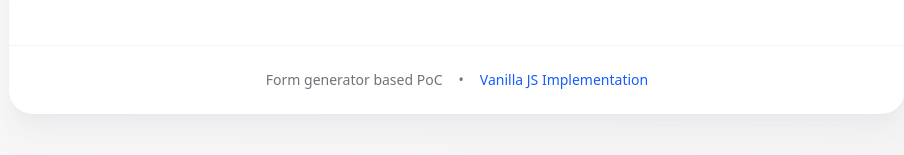
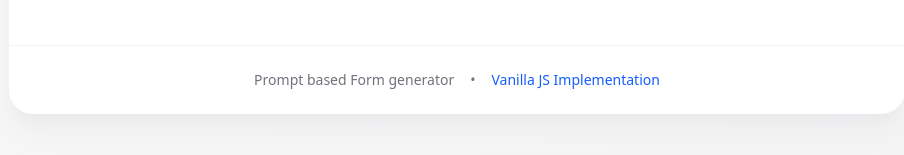
Before and after one commit to devhelpr/prompttoform, a React (Vite) app: page / in a window 1280 px wide. Shown: the part 651-806 px from the top of the page, without its empty margins (183-1087 px from the left). Built offline with nearby package versions, Linux system fonts and the light colour scheme; no server answers.

Commit message:
Update footer text in Layout component to reflect new branding as "Prompt based Form generator"

```diff
--- a/src/components/templates/Layout.tsx
+++ b/src/components/templates/Layout.tsx
@@ -26,7 +26,7 @@ export function Layout({ children }: LayoutProps) {
           </div>
           <div className="mt-8 px-6 py-6 sm:px-8 border-t border-zinc-100">
             <div className="flex flex-col sm:flex-row items-center justify-center gap-4 text-sm text-zinc-500">
-              <span>Form generator based PoC</span>
+              <span>Prompt based Form generator</span>
               <span>•</span>
               <a
                 href="/vanilla"
```
